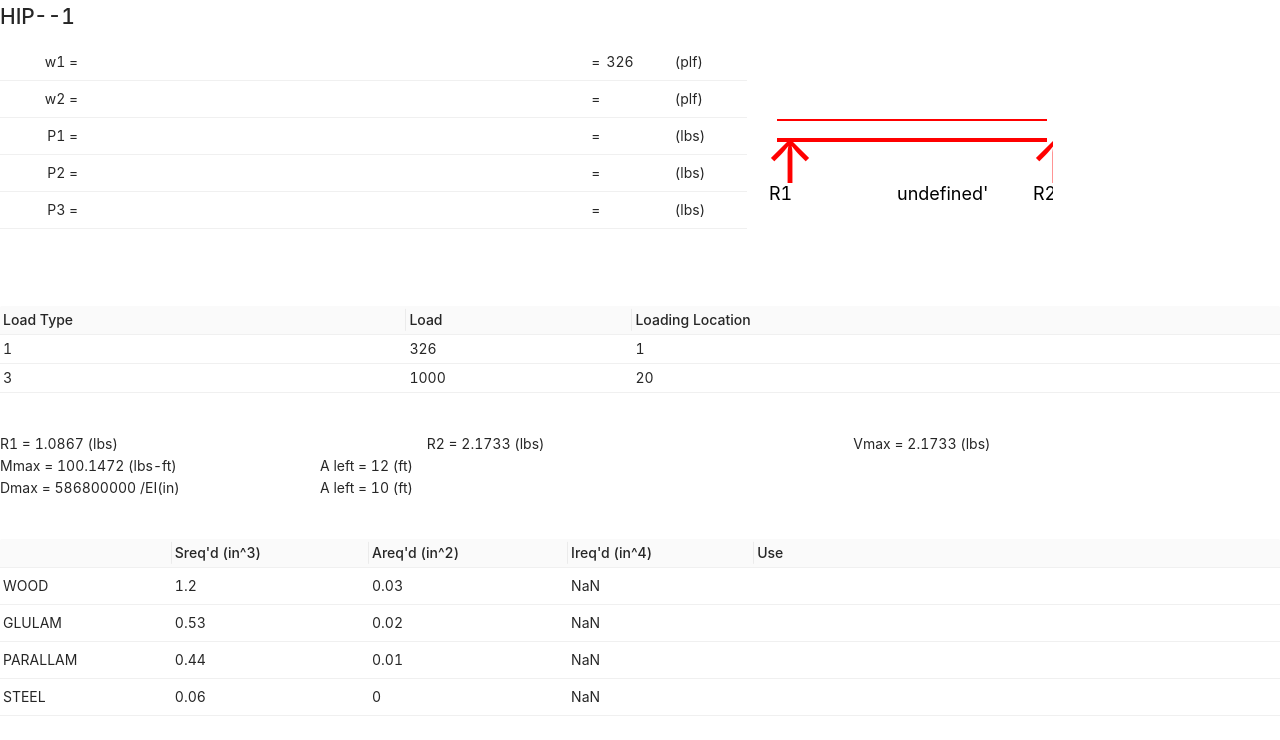
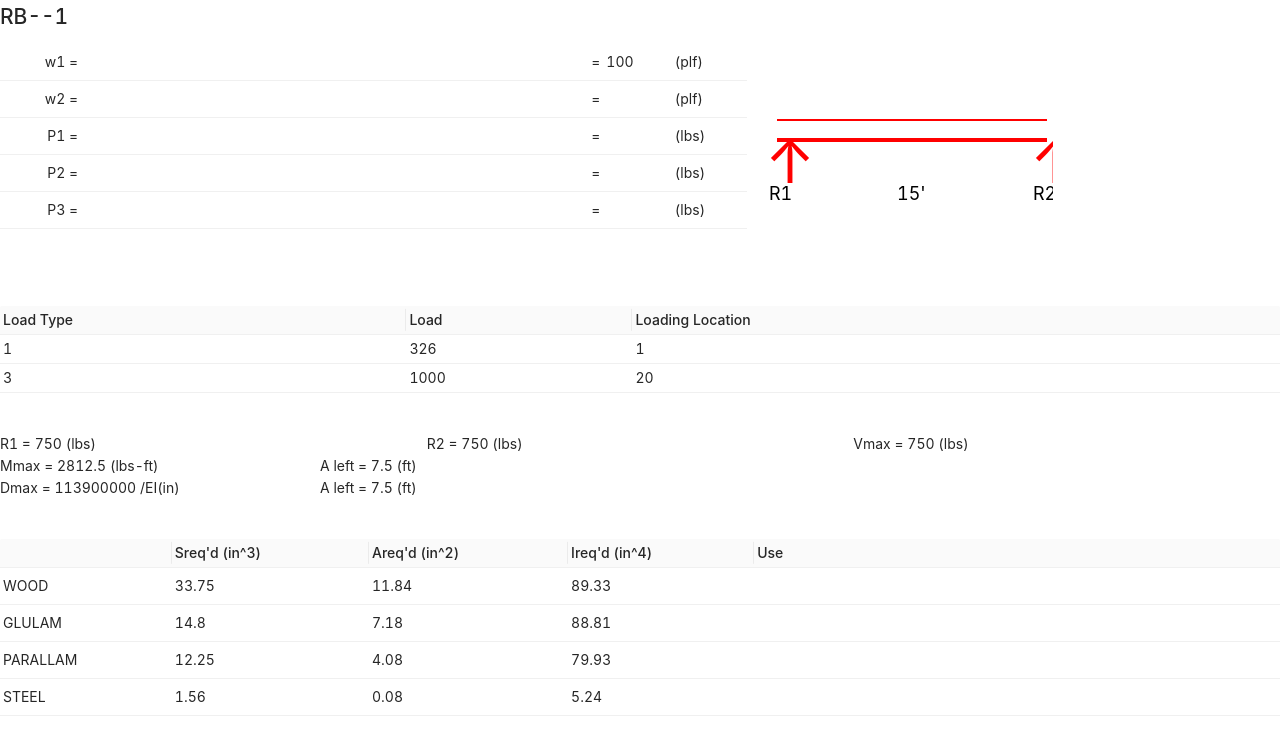
Before and after one commit to kenual/Beam-Selection, a React (Create React App) app: page / in a window 1280 px wide. Shown: the top 740 px of the page. Built offline with nearby package versions, Linux system fonts and the light colour scheme.

Commit message:
Fixed IRequired formula

```diff
--- a/public/result.js
+++ b/public/result.js
@@ -1,18 +1,19 @@
 var result = {
-  beamName: "HIP--1",
-  w1: "326",
+  beamName: "RB--1",
+  L: 15,
+  w1: 100,
   w2: "",
   P1: "",
   P2: "",
   P3: "",
-  R1: 1.0867,
-  R2: 2.1733,
+  R1: 750,
+  R2: 750,
   M: {
-    max: 100.1472,
-    aleft: 12,
+    max: 2812.5,
+    aleft: 7.5,
   },
   D: {
-    max: 5.868e8,
-    aleft: 10,
+    max: 1.139E+08,
+    aleft: 7.5,
   },
 };
--- a/src/App.js
+++ b/src/App.js
@@ -116,7 +116,7 @@ const App = () => {
         name: "WOOD",
         Srequired: round((result.M.max * 12) / 1000, 2),
         Arequired: round((1.5 * Vmax) / 95, 2),
-        Irequired: round((34560 * result.D.max) / (1700000 * result.L), 2),
+        Irequired: round((20 * result.D.max) / (1700000 * result.L), 2),
         key: "0",
       },
       {
@@ -124,7 +124,7 @@ const App = () => {
         Srequired: round((result.M.max * 12) / (0.95 * 2400), 2),
         Arequired: round((1.5 * Vmax) / (0.95 * 165), 2),
         Irequired: round(
-          (34560 * result.D.max) / (0.95 * 1800000 * result.L),
+          (20 * result.D.max) / (0.95 * 1800000 * result.L),
           2
         ),
         key: "1",
@@ -134,7 +134,7 @@ const App = () => {
         Srequired: round((result.M.max * 12) / (0.95 * 2900), 2),
         Arequired: round((1.5 * Vmax) / (0.95 * 290), 2),
         Irequired: round(
-          (34560 * result.D.max) / (0.95 * 2000000 * result.L),
+          (20 * result.D.max) / (0.95 * 2000000 * result.L),
           2
         ),
         key: "2",
@@ -143,7 +143,7 @@ const App = () => {
         name: "STEEL",
         Srequired: round((result.M.max * 12) / 21600, 2),
         Arequired: round((1.5 * Vmax) / (0.4 * 36000), 2),
-        Irequired: round((34560 * result.D.max) / (29000000 * result.L), 2),
+        Irequired: round((20 * result.D.max) / (29000000 * result.L), 2),
         key: "3",
       },
     ],
```
